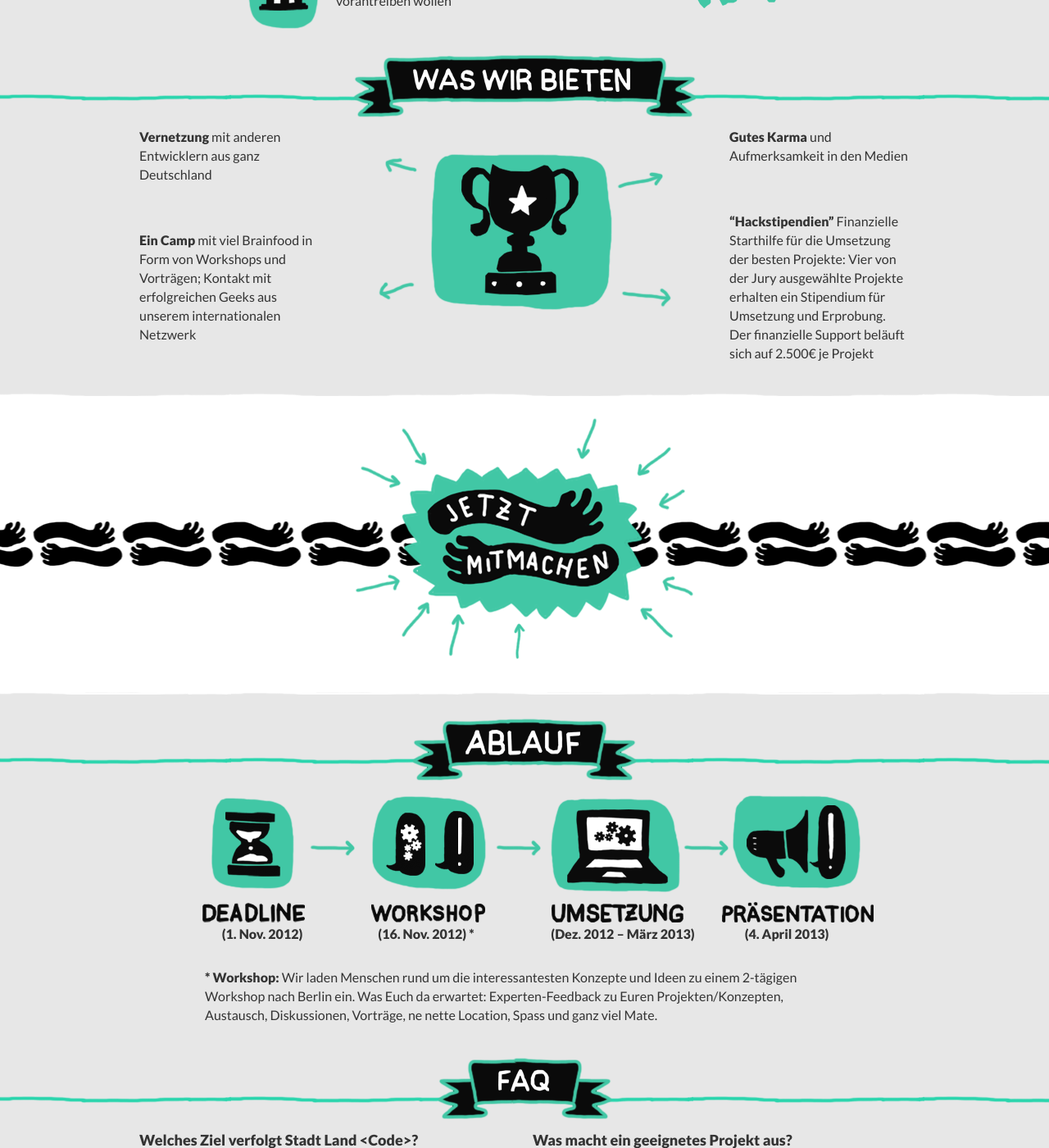
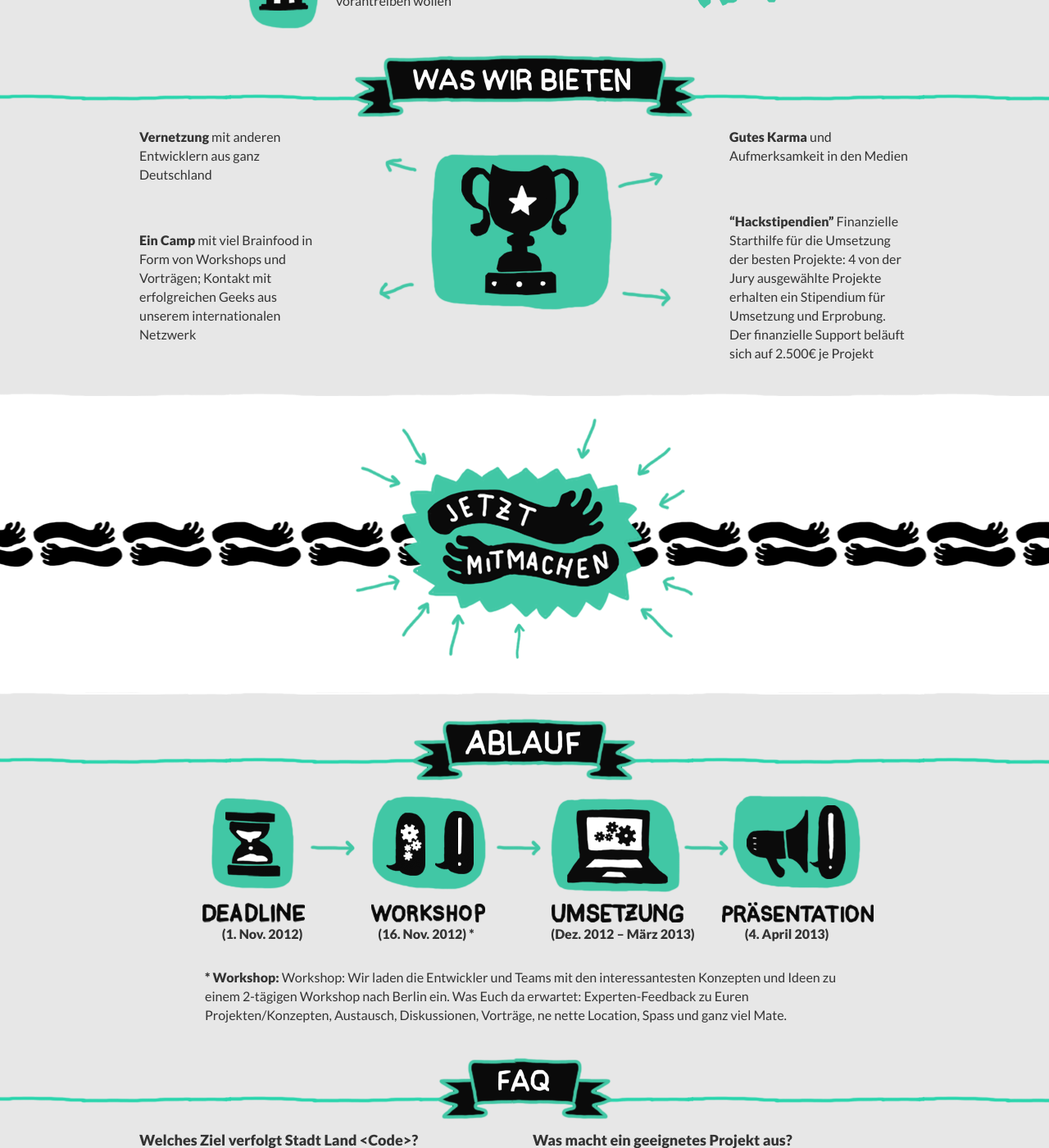
Before and after one commit to okfde/stadtlandcode.de, a Jekyll site: the page built from index.html, in a window 1280 px wide and 1400 px high, scrolled down 1788 px. Shown: the whole window at 82% size. Built offline with Jekyll 4.4.1, drawn with Linux system fonts in a browser that asks for light colours; nearby versions of some CDN libraries; Markdown is read by kramdown in place of the engine named in the settings.

Commit message:
Updated index.html

```diff
--- a/index.html
+++ b/index.html
@@ -123,7 +123,7 @@ title: Willkommen
       <p><strong>Gutes Karma</strong> und Aufmerksamkeit in den Medien</p>
       <p class="low"><strong>“Hackstipendien”</strong>
       Finanzielle Starthilfe für die Umsetzung der besten Projekte:
-      Vier von der Jury ausgewählte Projekte erhalten ein Stipendium für
+      4 von der Jury ausgewählte Projekte erhalten ein Stipendium für
       Umsetzung und Erprobung. Der finanzielle Support beläuft sich auf 2.500€
       je Projekt</p>
     </div>
@@ -169,8 +169,7 @@ title: Willkommen
   <div class="row">
     <div class="offset1 span10">
       <p class="top-pad">
-      <strong>* Workshop:</strong> Wir laden Menschen rund um die interessantesten Konzepte und Ideen zu
-      einem 2-tägigen Workshop nach Berlin ein. Was Euch da erwartet:
+        <strong>* Workshop:</strong> Workshop: Wir laden die Entwickler und Teams mit den interessantesten Konzepten und Ideen zu einem 2-tägigen Workshop nach Berlin ein. Was Euch da erwartet:
       Experten-Feedback zu Euren Projekten/Konzepten, Austausch, Diskussionen,
       Vorträge, ne nette Location, Spass und ganz viel Mate.
       </p>
```
